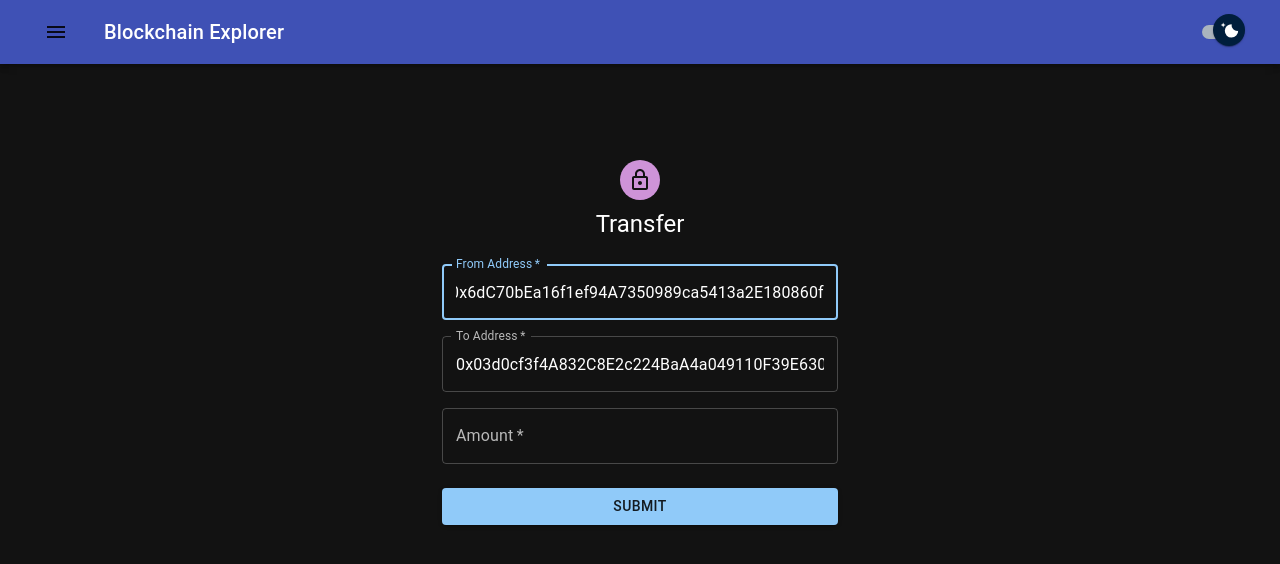
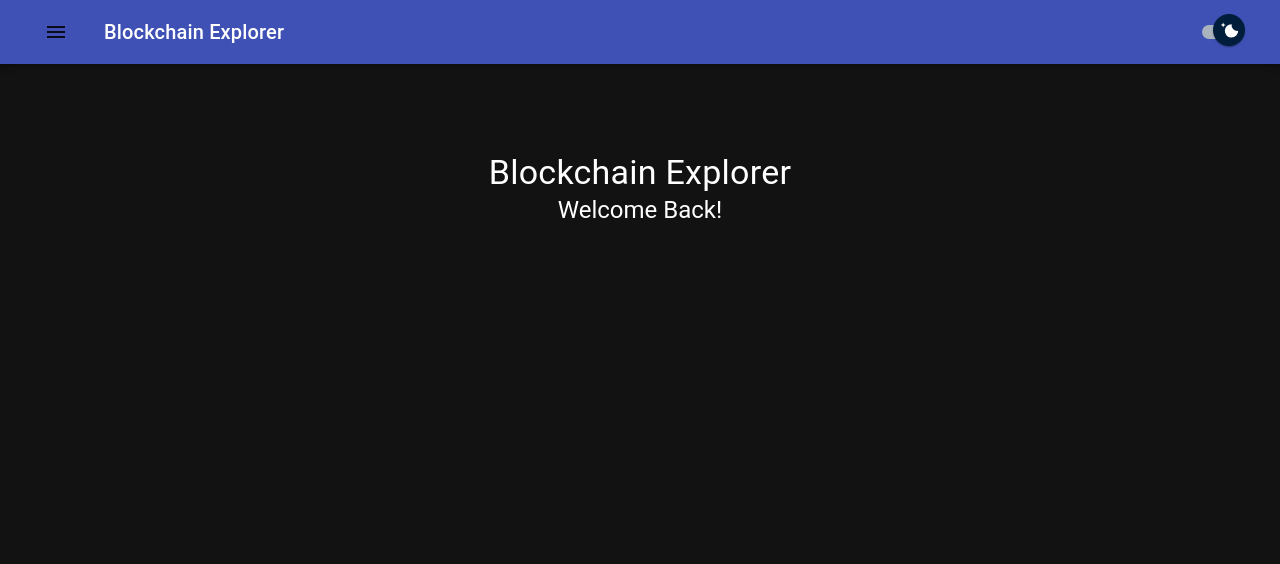
Before and after one commit to allentsangdev/Blockchain-Explorer, a React (Create React App) app: page / in a window 1280 px wide. Shown: the top 564 px of the page. Built offline with nearby package versions, Linux system fonts and the light colour scheme.

Commit message:
added Home component

```diff
--- /dev/null
+++ b/src/components/Addresses.jsx
@@ -0,0 +1,8 @@
+function Addresses() {
+    return (
+        <>
+        </>
+    )
+}
+
+export default Addresses
--- a/src/components/App.js
+++ b/src/components/App.js
@@ -1,6 +1,9 @@
 import './App.css';
 import Transfer from './Transfer';
 import Transaction from './Transaction';
+import Addresses from './Addresses';
+import Home from './Home';
+import Wallet from './Wallet';
 import Navbar from './Navbar';
 import CssBaseline from '@mui/material/CssBaseline';
 import { createTheme, ThemeProvider } from '@mui/material/styles';
@@ -35,8 +38,10 @@ function App() {
         </div>
 
         <Routes>
-          <Route path="/" element={<Transfer/>} />
-          <Route path="/transaction" element={<Transaction/>} exact/>
+          <Route path="/" element={<Home/>} />
+          <Route path="/wallet" element={<Wallet/>} exact/>
+          <Route path="/addresses" element={<Addresses/>} exact/>
+          <Route path="/transaction-history" element={<Transaction/>} exact/>
         </Routes>
 
 
--- /dev/null
+++ b/src/components/Home.jsx
@@ -0,0 +1,29 @@
+import CssBaseline from '@mui/material/CssBaseline';
+import Box from '@mui/material/Box';
+import Typography from '@mui/material/Typography';
+
+function Home() {
+
+    /* const handleMove = (event) => {
+        var x = event.clientX;
+        var y = event.clientY;
+        var icon = document.querySelector('.landing-icon');
+        icon.style.left = x + 'px';
+        icon.style.top = y + 'px';
+    }
+    */
+
+    return (
+        <>
+            <div>
+                <CssBaseline/>
+                    <Box sx={{ marginTop: 8, display: 'flex', flexDirection: 'column', alignItems: 'center',}}>
+                        <Typography variant="h4"> Blockchain Explorer </Typography>
+                        <Typography variant="h5"> Welcome Back! </Typography>
+                    </Box>
+            </div>
+        </>
+    )
+}
+
+export default Home
--- /dev/null
+++ b/src/components/Wallet.jsx
@@ -0,0 +1,8 @@
+function Wallet() {
+    return (
+        <>
+        </>
+    )
+}
+
+export default Wallet
```
Also changed, not shown: src/components/App.css (+11 -0 lines).
